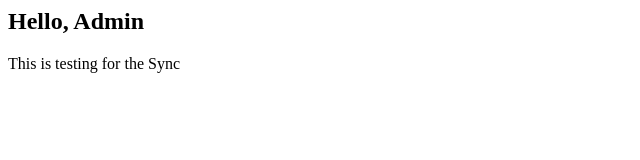
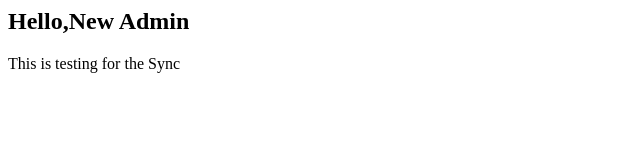
Before and after one commit to tswathikanth/myproject, a plain HTML site: page index.html in a window 1280 px wide. Shown: the whole page, without its empty margins (0-640 px from the left). Drawn offline with Linux system fonts and the light colour scheme.

Commit message:
New header

```diff
--- a/index.html
+++ b/index.html
@@ -1,6 +1,6 @@
 <html>
 <body>
-<h2>Hello, Admin</h2>
+<h2>Hello,New Admin</h2>
 This is testing for the Sync
 </body>
 </html>
```
